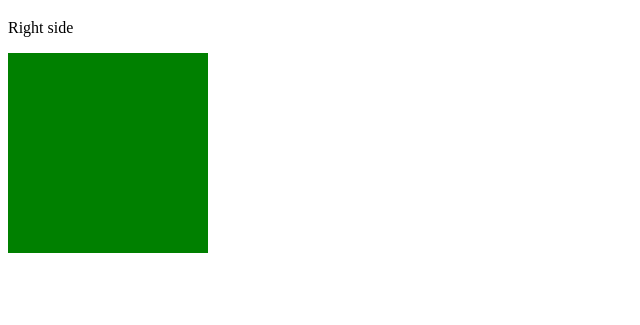
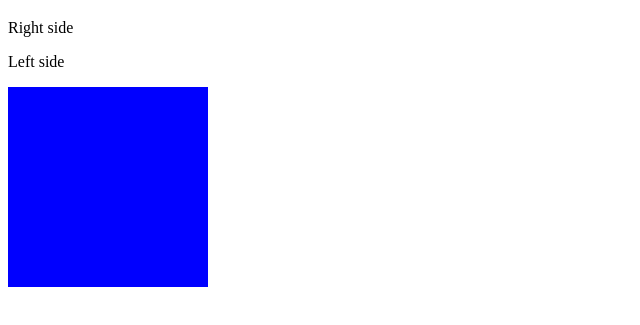
Before and after one commit to Kammo124/Programming-Course, a plain HTML site: page index.html in a window 1280 px wide. Shown: the part 61-386 px from the top of the page, without its empty margins (0-640 px from the left). Drawn offline with Linux system fonts and the light colour scheme.

Commit message:
Block left new

```diff
--- a/index.html
+++ b/index.html
@@ -11,8 +11,8 @@
 
     <h1>Welcome to my page! Kamil</h1>
     <p>Right side</p>
+    <p>Left side</p>
 
     <div class = "block" style="background-color:  blue;">
-    <div class = "block" style="background-color:  green;">
 
 </body>
```
